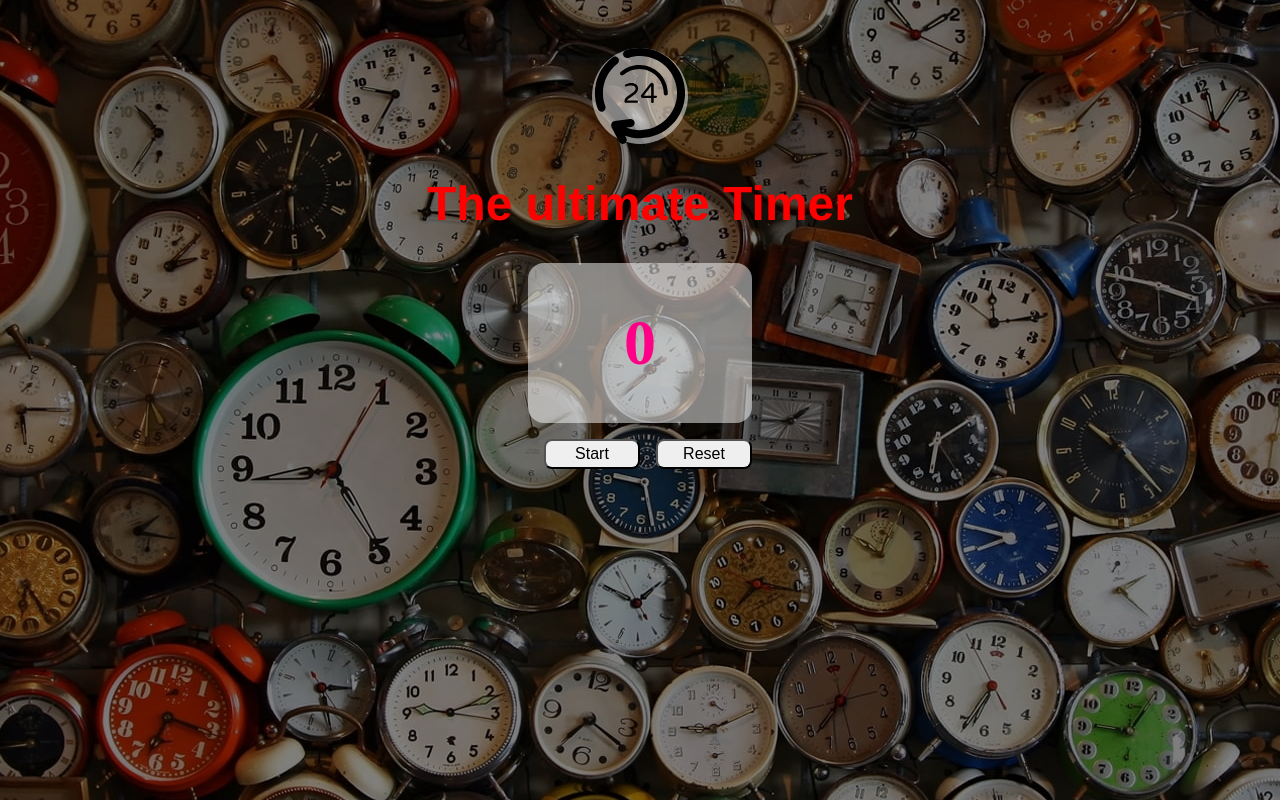
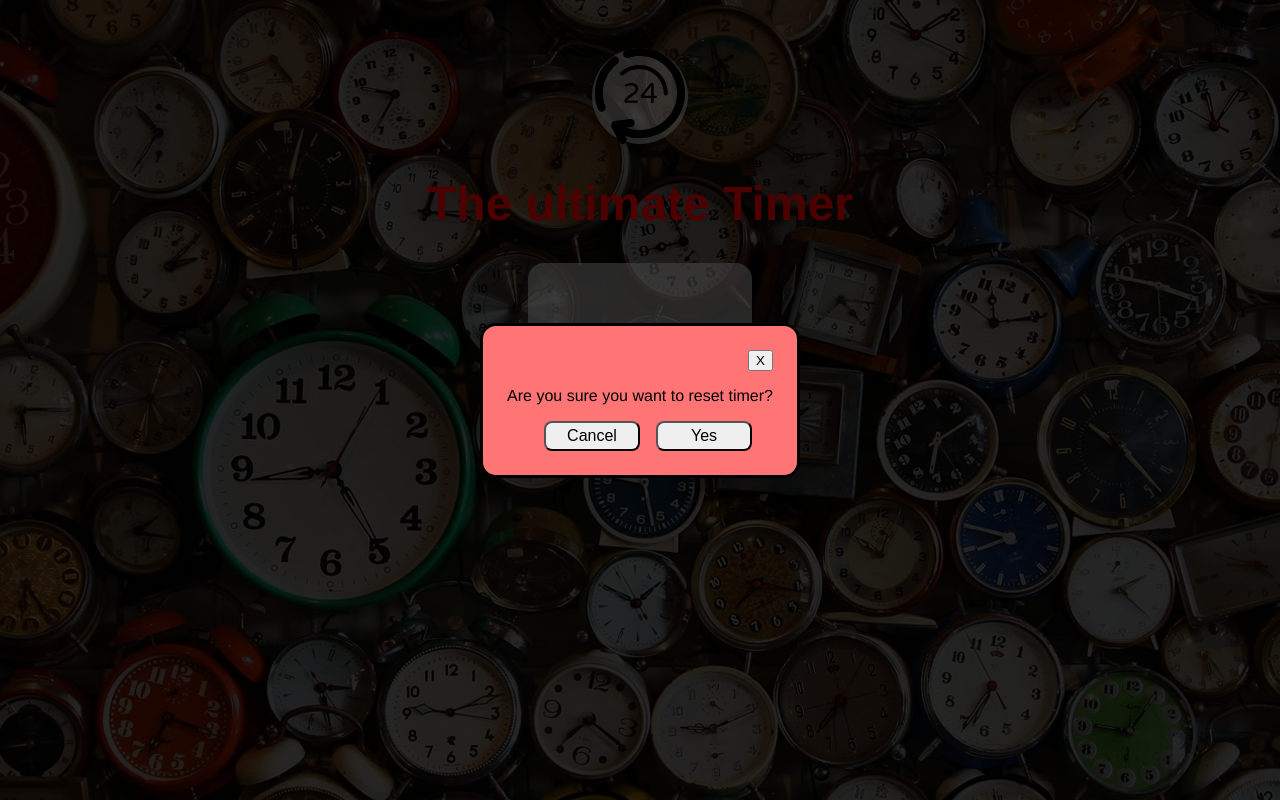
Before and after one commit to kelvinmacharia254/timer--ReactJs, a React (Vite) app: page / in a window 1280 px wide. Both pictures are taken after a click on the button "Reset". Built offline with nearby package versions, Linux system fonts and the light colour scheme.

Commit message:
add reset confirm dialog

```diff
--- /dev/null
+++ b/src/components/Modal.jsx
@@ -0,0 +1,29 @@
+import {useEffect, useRef} from "react";
+
+export default function Modal({open, onClose, onCancel, onConfirm}) {
+    const dialogRef = useRef(null);
+
+    useEffect(()=>{
+        // use effect applies after the component is rendered and if the dependency is updated
+        // the dialogRef is applied to the <dialog> element after initial render.
+        // We need the component to render for the ref to refer to the <dialog> element
+        if(open){
+        dialogRef.current.showModal();
+        }else{
+        dialogRef.current.close();
+        }
+    },[open])
+
+    return(
+    <dialog ref={dialogRef} onClose={onClose}>
+        <div id="modal-div">
+            <button id="modal-x-button" onClick={onCancel}>X</button>
+            <p>Are you sure you want to reset timer?</p>
+            <div id="modal-buttons-div">
+                <button onClick={onCancel}>Cancel</button>
+                <button onClick={onConfirm}>Yes</button>
+            </div>
+        </div>
+    </dialog>
+    )
+}
--- a/src/components/Timer.jsx
+++ b/src/components/Timer.jsx
@@ -1,13 +1,15 @@
 import {useRef, useState} from "react";
+import Modal from "./Modal.jsx";
 
 export default function Timer() {
     const [time, setTime] = useState(0)
     const timerRef = useRef(null)
     const [buttonText, updateButtonText] = useState('Start')
+    const [modalIsOpen, setModalIsOpen] = useState(false)
 
-    function handleTimer(buttonIdentity){
+    function handleTimer(buttonIdentifier){
         if(!timerRef.current){ // if no timer is running
-            if (buttonIdentity === 'Start') {
+            if (buttonIdentifier === 'Start') {
                 console.log(`Time started: ${timerRef.current}`)
                 timerRef.current = setInterval(()=>{
                 setTime((prevTime)=>prevTime+1000)
@@ -29,22 +31,37 @@ export default function Timer() {
         }
     }
 
-    function handleResetTimer() {
+    function handleRequestResetTimer(){
+        setModalIsOpen(true)
+    }
+    function handleModalConfirm(){
+        console.log("Modal confirmed")
+        setModalIsOpen(false)
+        // rest time logic
         clearInterval(timerRef.current)
         timerRef.current = null
         setTime(0)
         updateButtonText('Start')
     }
+
+    function handleModalCancel(){
+        console.log("Modal cancelled")
+        setModalIsOpen(false)
+    }
+
     return(
         <>
+            <Modal
+                open={modalIsOpen}
+                onCancel ={handleModalCancel}
+                onConfirm={handleModalConfirm}
+                onClose={handleModalCancel}/>
             <div id="time-container">
                 <h1 id="time-head">{time / 1000}</h1>
             </div>
             <div>
-                <button onClick={() => {
-                    handleTimer(buttonText)
-                }} value={buttonText.current}>{buttonText}</button>
-                <button onClick={handleResetTimer}>Reset</button>
+                <button onClick={() => {handleTimer(buttonText)}} value={buttonText.current}>{buttonText}</button>
+                <button onClick={handleRequestResetTimer}>Reset</button>
             </div>
         </>
     )
--- a/src/index.css
+++ b/src/index.css
@@ -81,3 +81,29 @@ button:hover{
   border-radius: 1rem;
   min-width: 10rem;
 }
+
+
+/* dialog component */
+dialog{
+  background-color: rgba(255, 116, 116);
+  padding: 1.5rem;
+  border-radius: 1rem;
+}
+#modal-div{
+  display: flex;
+  flex-direction: column;
+}
+
+#modal-x-button{
+  padding: revert;
+  margin-left: revert;
+  font-size: revert;
+  width: revert;
+  border-radius: revert;
+  text-align: center;
+  align-self: flex-end;
+}
+
+::backdrop{
+  background-color: rgba(0, 0, 0, 0.7);
+}
```
